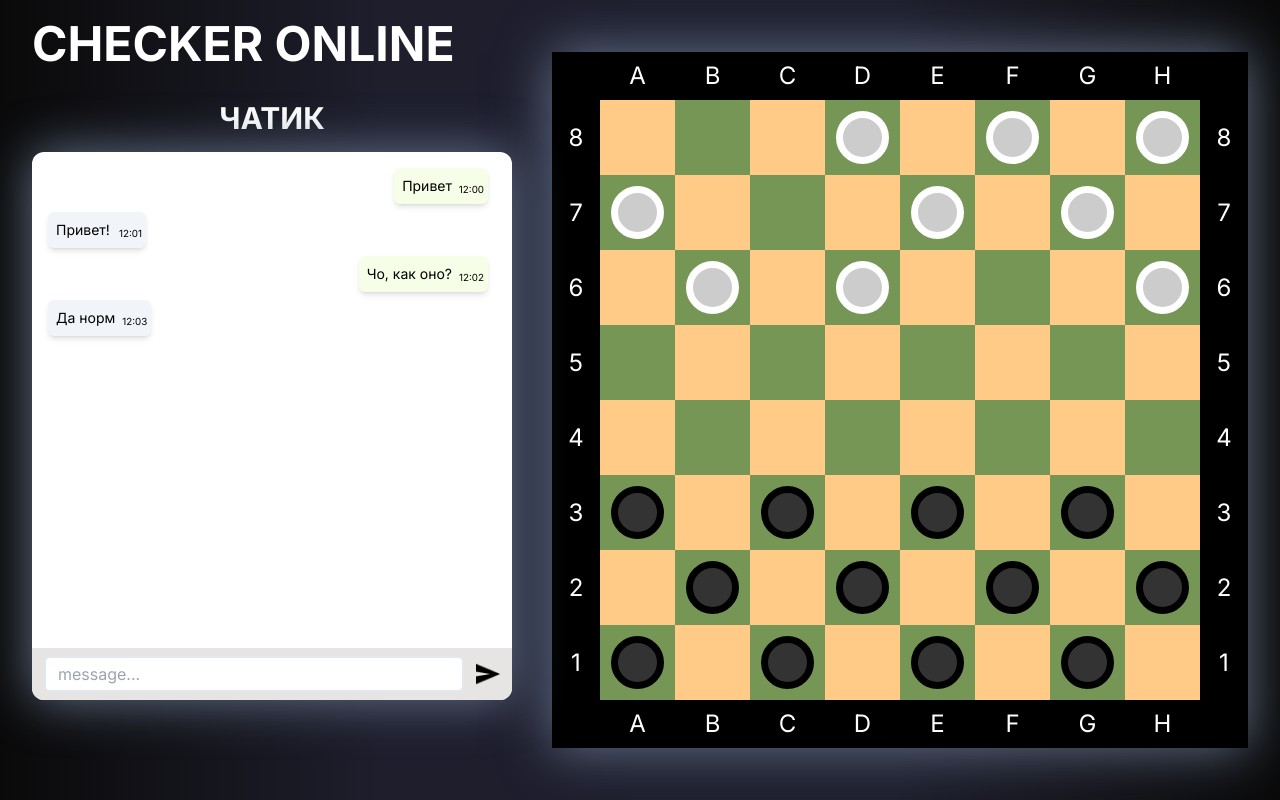
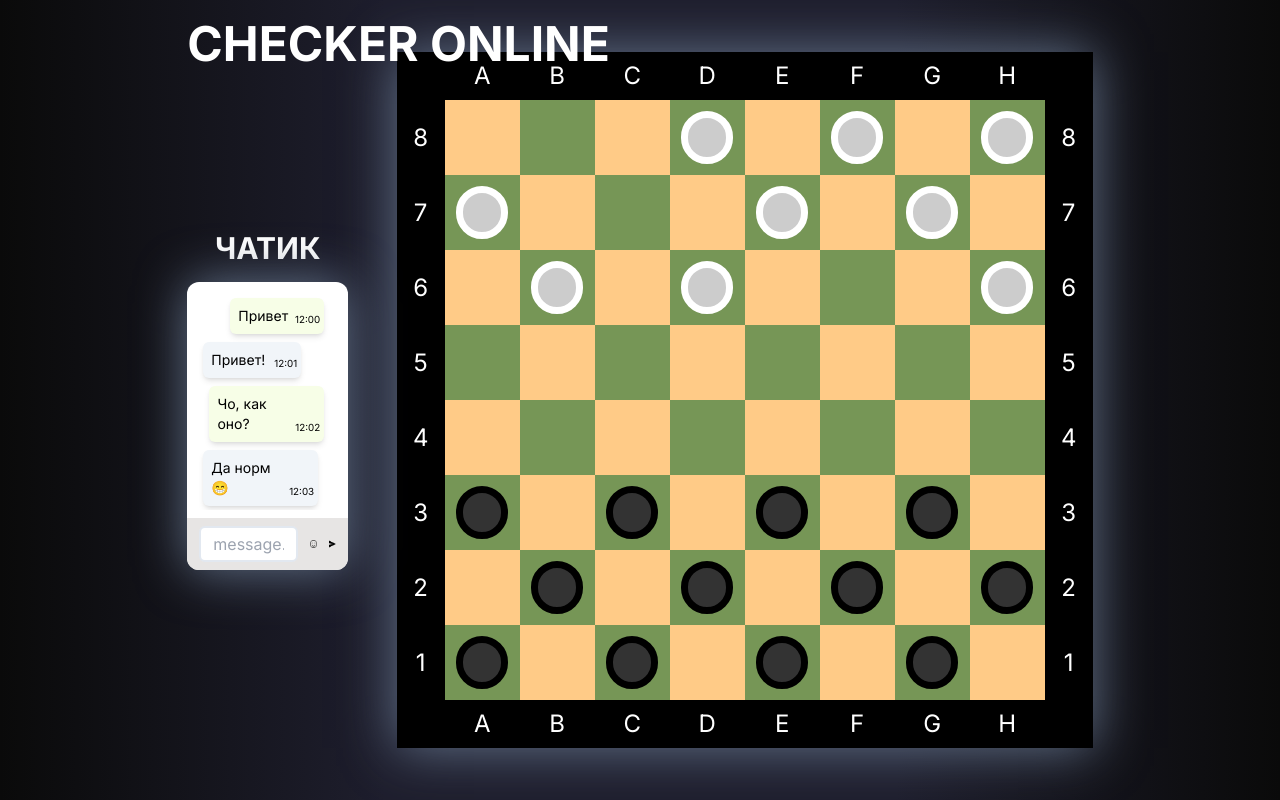
Before and after one commit to KarloDarkblace/Checkers-Game, a Next.js app in the folder Frontend/: page /room in a window 1280 px wide. Built offline with nearby package versions, Linux system fonts and the light colour scheme; no server answers.

Commit message:
emoji added

```diff
--- a/Frontend/app/page.tsx
+++ b/Frontend/app/page.tsx
@@ -33,12 +33,12 @@ export default function Home() {
   useEffect(() => {
     if (socket) {
       socket.onclose = () => {
-        console.log("Подключение окончено");
+        console.log("Подключение прервано");
       };
     }
     return () => {
       socket?.close();
-      console.log("Подключение прервано");
+      console.log("Подключение окончено");
     };
   }, [socket]);
 
@@ -76,7 +76,7 @@ export default function Home() {
       {isLoading && (
         <main className="w-screen flex flex-col items-center justify-center gap-4 py-6">
           <div className="flex flex-col gap-2 md:gap-4 justify-center items-center mb-3">
-            <Image src="/log.svg" width={imgSize} height={imgSize} alt="logo" />
+            {/* <Image src="/log.svg" width={imgSize} height={imgSize} alt="logo" /> */}
             <div className="flex flex-col items-center font-bold text-white">
               <span className={isMobile ? "text-4xl" : " md:text-6xl"}>
                 CHECKERS
--- a/Frontend/app/room/page.tsx
+++ b/Frontend/app/room/page.tsx
@@ -84,13 +84,13 @@ export default function Room() {
               <div
                 className={cn(
                   isChatOpened ? "left-0" : "left-[-3000px]",
-                  "fixed w-screen h-screen bg-neutral-800 flex items-center justify-center overflow-hidden transition-all duration-300"
+                  "fixed w-screen h-screen bg-neutral-800 flex pt-3 justify-center overflow-hidden transition-all duration-300"
                 )}
               >
                 <Chat fieldSize={fieldSize} isVertical={isVertical} />
               </div>
               <button
-                className="absolute bottom-5 right-5 text-white focus:outline-none"
+                className="absolute bottom-3 right-3 text-white focus:outline-none"
                 onClick={() => setIsChatOpened(!isChatOpened)}
               >
                 <Image
--- a/Frontend/components/chat.tsx
+++ b/Frontend/components/chat.tsx
@@ -4,6 +4,7 @@ import { useSocket } from "@/lib/hooks";
 import Image from "next/image";
 import { FC, KeyboardEvent, useEffect, useRef, useState } from "react";
 import { MessagesList } from "./messages-list";
+import EmojiPicker from "emoji-picker-react";
 
 interface ChatProps {
   fieldSize: number;
@@ -14,22 +15,19 @@ const messages = [
   { text: "Привет", date: "12:00", sender: "Me" },
   { text: "Привет!", date: "12:01", sender: "Ken" },
   { text: "Чо, как оно?", date: "12:02", sender: "Me" },
-  { text: "Да норм", date: "12:03", sender: "Ken" },
+  { text: "Да норм😁", date: "12:03", sender: "Ken" },
 ];
 
 export const Chat: FC<ChatProps> = ({ fieldSize, isVertical }) => {
   const [inputMessage, setInputMessage] = useState("");
   const [messageList, setMessageList] = useState(messages);
+  const [isEmojiOpen, setIsEmojiOpen] = useState(false);
+
+  const [windowWidth, setWindowWidth] = useState(window.innerWidth);
 
   const messageListRef = useRef<HTMLDivElement | null>(null);
 
   const socket = useSocket();
-
-  // useEffect(() => {
-  //   socket?.on("connect", () => {
-  //     console.log("Connected");
-  //   });
-  // });
 
   const send = (inputMessage: string) => {
     if (socket) {
@@ -48,9 +46,21 @@ export const Chat: FC<ChatProps> = ({ fieldSize, isVertical }) => {
     socket.onmessage = (e) => console.log(JSON.parse(e.data));
   }
 
+  useEffect(() => {
+    const listenerHandler = () => {
+      setWindowWidth(window.innerWidth);
+    };
+    window.addEventListener("resize", listenerHandler);
+
+    return () => {
+      window.removeEventListener("resize", listenerHandler);
+    };
+  }, []);
+
   const sendMessage = () => {
     if (inputMessage) {
       send(inputMessage);
+      setIsEmojiOpen(false);
 
       setMessageList([
         ...messageList,
@@ -78,8 +88,12 @@ export const Chat: FC<ChatProps> = ({ fieldSize, isVertical }) => {
 
   return (
     <div
-      className={`flex flex-col items-center justify-center gap-4`}
-      style={{ width: fieldSize * 0.8, height: fieldSize }}
+      className={`flex flex-col items-center gap-4`}
+      style={
+        windowWidth > 1280
+          ? { width: fieldSize * 0.8, height: fieldSize }
+          : { width: "95%", height: "85%" }
+      }
     >
       <div className="text-white flex justify-center items-center">
         <span className="text-3xl font-bold">ЧАТИК</span>
@@ -100,6 +114,18 @@ export const Chat: FC<ChatProps> = ({ fieldSize, isVertical }) => {
             onKeyDown={keyDownHandler}
             placeholder="message..."
           />
+          <div
+            className="cursor-pointer"
+            onClick={() => setIsEmojiOpen(!isEmojiOpen)}
+          >
+            <Image src={"/emoji.png"} alt="emoji" width={24} height={24} />
+          </div>
+          <EmojiPicker
+            open={isEmojiOpen}
+            style={{ position: "absolute", bottom: "60px", right: "10px" }}
+            onEmojiClick={(e) => setInputMessage((prev) => prev + e.emoji)}
+            lazyLoadEmojis={true}
+          />
           <button className="active:scale-95 transition" onClick={sendMessage}>
             <Image src={"/send.png"} alt="send" width={24} height={24} />
           </button>
--- a/Frontend/components/lower-buttons.tsx
+++ b/Frontend/components/lower-buttons.tsx
@@ -29,7 +29,7 @@ export const LowerButtons: FC<LowerButtonsProps> = ({
         ...roomList,
         { id: roomList.length + 1, name: inputNickname, players: 0 },
       ]);
-      window.location.pathname = "/room/";
+      // window.location.pathname = "/room/";
     }
   };
 
--- a/Frontend/lib/hooks.ts
+++ b/Frontend/lib/hooks.ts
@@ -7,7 +7,7 @@ export const useSocket = () => {
     const newSocket = new WebSocket("ws://localhost:8080/ws/checkers");
     setSocket(newSocket);
     newSocket.onopen = () => {
-      console.log("Socket connected");
+      console.log("Подключение установлено");
     };
   }, []);
 
--- a/Frontend/package.json
+++ b/Frontend/package.json
@@ -12,6 +12,7 @@
     "@radix-ui/react-slot": "^1.1.0",
     "class-variance-authority": "^0.7.0",
     "clsx": "^2.1.1",
+    "emoji-picker-react": "^4.12.0",
     "lucide-react": "^0.432.0",
     "next": "14.2.6",
     "react": "^18",
```
Also changed, not shown: Frontend/public/emoji.png (added), 1 other file (tests, documents, lock files or other folders).
